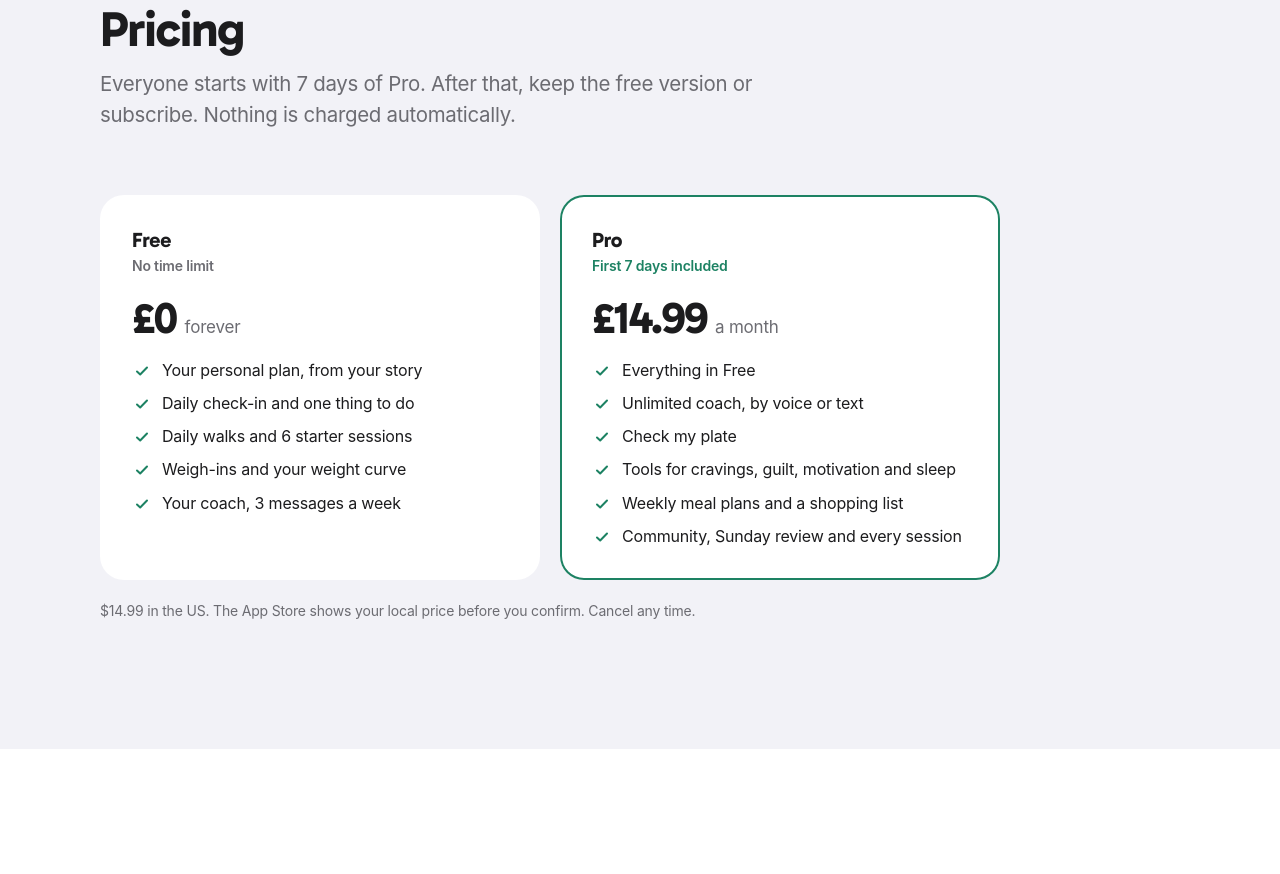
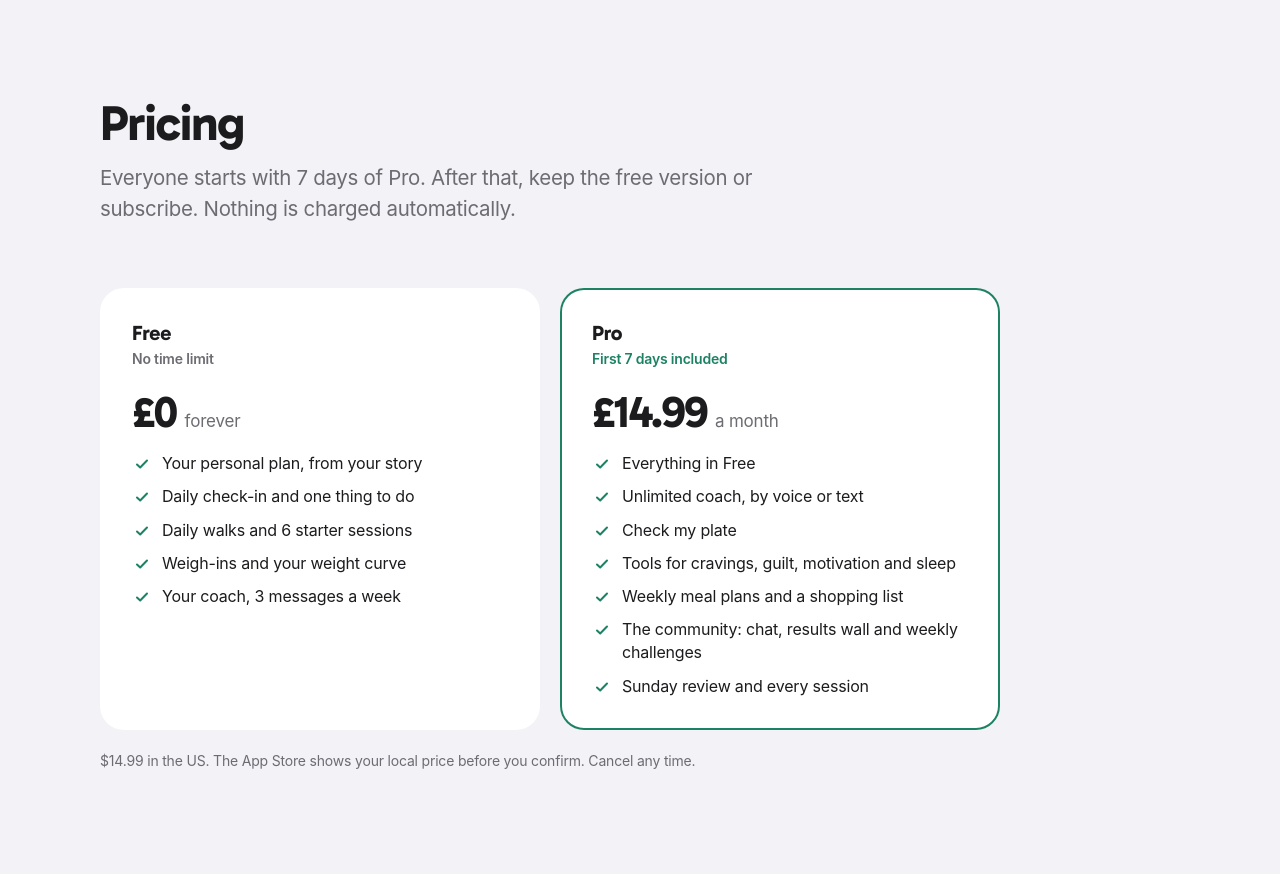
Before and after one commit to youssoufben250-png/youssoufben250-png.github.io, a plain HTML site: page index.html in a window 1280 px wide. Shown: the part 5018-5892 px from the top of the page. Drawn offline with Linux system fonts and the light colour scheme.

Commit message:
Landing page: show the community
Co-Authored-By: Claude Opus 5.5 <noreply@anthropic.com>
Claude-Session: https://claude.ai/code/session_01PDenpA9J81QE1VLJMm5i4Z

```diff
--- a/index.html
+++ b/index.html
@@ -288,6 +288,9 @@
           <div class="fact">
             <div><h3>No gym</h3><p>Walks and short sessions you can do in your living room, some of them sitting down.</p></div>
           </div>
+          <div class="fact">
+            <div><h3>People on the same path</h3><p>A community chat, a wall to share your wins and a new challenge each week, with no comments on anyone's body.</p></div>
+          </div>
         </div>
       </div>
     </div>
@@ -359,7 +362,8 @@
             <li><svg viewBox="0 0 20 20" aria-hidden="true"><path d="M5 10.5l3.2 3L15 6.5" fill="none" stroke="var(--green)" stroke-width="2" stroke-linecap="round" stroke-linejoin="round"/></svg>Check my plate</li>
             <li><svg viewBox="0 0 20 20" aria-hidden="true"><path d="M5 10.5l3.2 3L15 6.5" fill="none" stroke="var(--green)" stroke-width="2" stroke-linecap="round" stroke-linejoin="round"/></svg>Tools for cravings, guilt, motivation and sleep</li>
             <li><svg viewBox="0 0 20 20" aria-hidden="true"><path d="M5 10.5l3.2 3L15 6.5" fill="none" stroke="var(--green)" stroke-width="2" stroke-linecap="round" stroke-linejoin="round"/></svg>Weekly meal plans and a shopping list</li>
-            <li><svg viewBox="0 0 20 20" aria-hidden="true"><path d="M5 10.5l3.2 3L15 6.5" fill="none" stroke="var(--green)" stroke-width="2" stroke-linecap="round" stroke-linejoin="round"/></svg>Community, Sunday review and every session</li>
+            <li><svg viewBox="0 0 20 20" aria-hidden="true"><path d="M5 10.5l3.2 3L15 6.5" fill="none" stroke="var(--green)" stroke-width="2" stroke-linecap="round" stroke-linejoin="round"/></svg>The community: chat, results wall and weekly challenges</li>
+            <li><svg viewBox="0 0 20 20" aria-hidden="true"><path d="M5 10.5l3.2 3L15 6.5" fill="none" stroke="var(--green)" stroke-width="2" stroke-linecap="round" stroke-linejoin="round"/></svg>Sunday review and every session</li>
           </ul>
         </div>
       </div>
```
